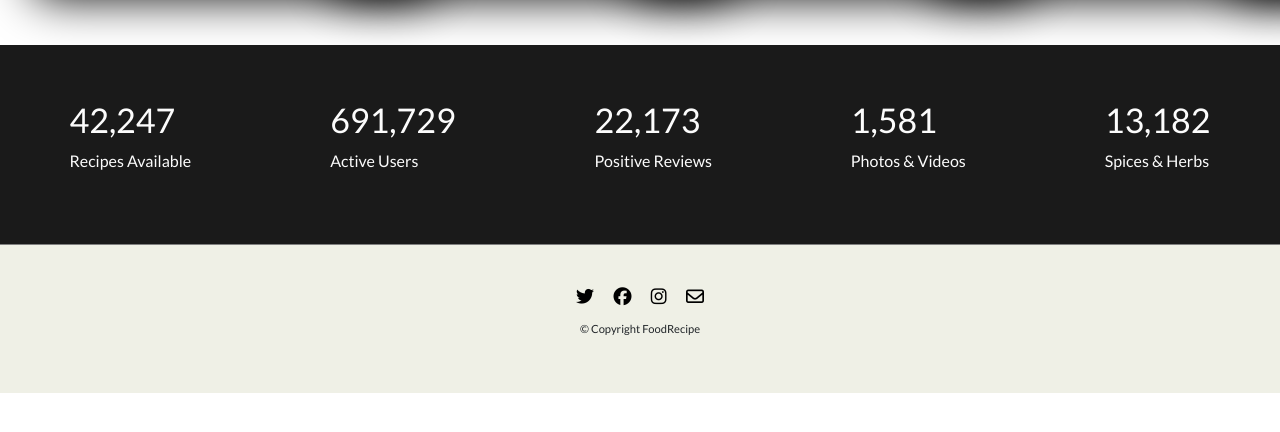
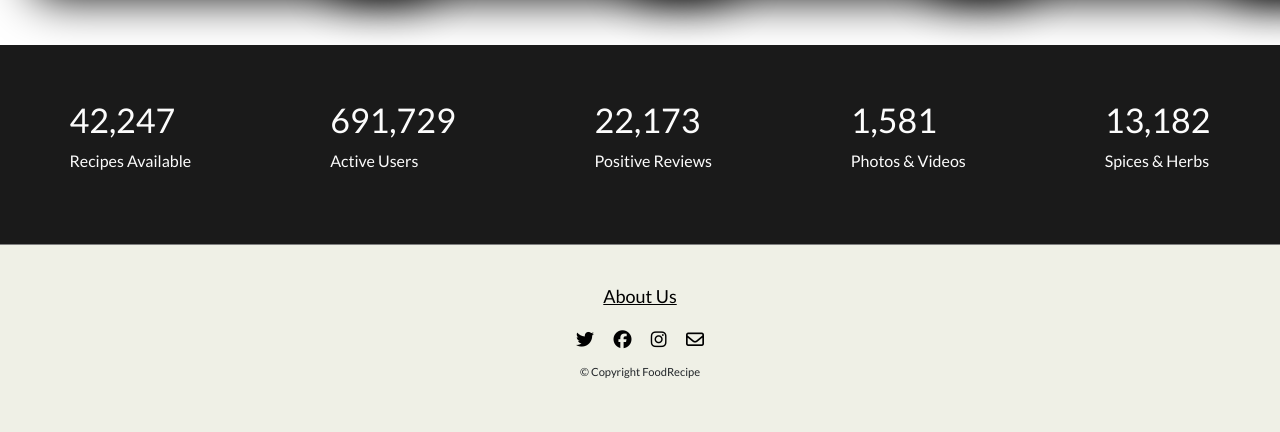
Before and after one commit to aditya-singh9/foodrecipe, a plain HTML site: page index.html in a window 1280 px wide. Shown: the part 3230-3662 px from the top of the page. Before the commit the page ends 3623 px from the top, so only its background shows below. Drawn offline with nearby package versions, Linux system fonts and the light colour scheme.

Commit message:
Added aboutUs section

```diff
--- a/index.html
+++ b/index.html
@@ -361,6 +361,7 @@
     </div>
   </section> <!-- statistics -->
   <footer class="white-section" id="footer">
+    <p> <a class="aboutsection" href="aboutUs.html">About Us</a> </p>
     <div class="container-fluid">
       <i class="fa-brands fa-twitter footer-img"></i>
       <i class="fa-brands fa-facebook footer-img"></i>
```
